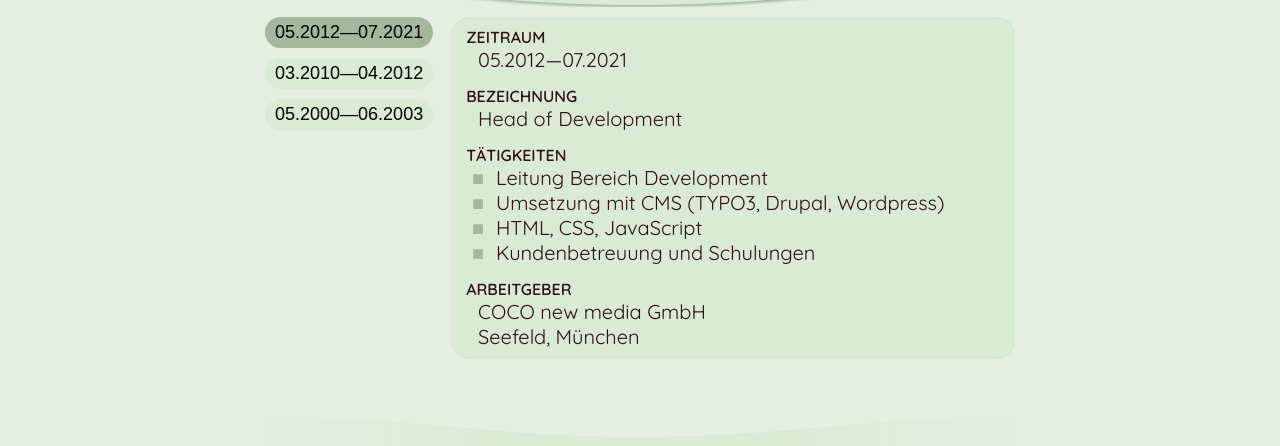
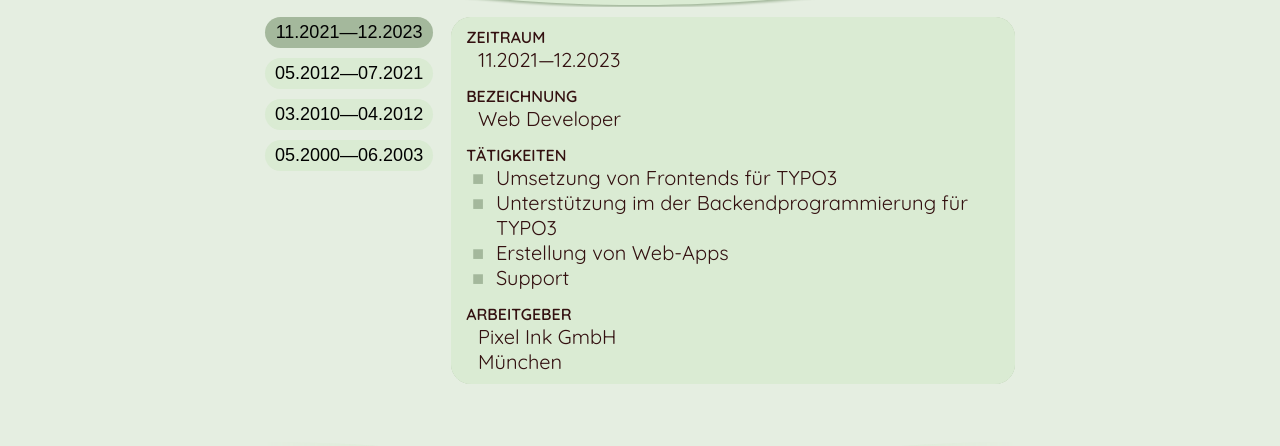
Before and after one commit to GuidoJansen/yunzen.de, a plain HTML site: page public/index.html in a window 1280 px wide. Shown: the part 253-699 px from the top of the page. Drawn offline with Linux system fonts and the light colour scheme.

Commit message:
[TASK] Add Svelte as knowledge

```diff
--- a/public/index.html
+++ b/public/index.html
@@ -23,13 +23,37 @@
             </header>
             <div class="container">
                 <nav>
-                    <button type="button" class="active" data-actor-number="0"><span class="mh">05.</span>2012—<span class="mh">07.</span>2021</button>
-                    <button type="button" data-actor-number="1"><span class="mh">03.</span>2010—<span class="mh">04.</span>2012</button>
-                    <button type="button" data-actor-number="2"><span class="mh">05.</span>2000—<span class="mh">06.</span>2003</button>
+                    <button type="button" class="active" data-actor-number="0"><span class="mh">11.</span>2021—<span class="mh">12.</span>2023</button>
+                    <button type="button" data-actor-number="2"><span class="mh">05.</span>2012—<span class="mh">07.</span>2021</button>
+                    <button type="button" data-actor-number="3"><span class="mh">03.</span>2010—<span class="mh">04.</span>2012</button>
+                    <button type="button" data-actor-number="4"><span class="mh">05.</span>2000—<span class="mh">06.</span>2003</button>
                 </nav>
                 <div class="slider slider-berufserfahrung">
                     <div class="stage" id="stage-berufserfahrung">
                         <div class="actor initial in">
+                            <dl>
+                                <dt>Zeitraum</dt>
+                                <dd>11.2021—12.2023</dd>
+                                <dt>Bezeichnung</dt>
+                                <dd>Web Developer</dd>
+                                <dt>Tätigkeiten</dt>
+                                <dd>
+                                    <ul>
+                                        <li>Umsetzung von Frontends für TYPO3</li>
+                                        <li>Unterstützung im der Backendprogrammierung für TYPO3</li>
+                                        <li>Erstellung von Web-Apps</li>
+                                        <li>Support</li>
+                                    </ul>
+                                </dd>
+                                <dt>Arbeitgeber</dt>
+                                <dd>
+                                    Pixel Ink GmbH<br>
+                                    München
+                                </dd>
+                            </dl>
+                        </div>
+
+                        <div class="actor">
                             <dl>
                                 <dt>Zeitraum</dt>
                                 <dd>05.2012—07.2021</dd>
@@ -52,7 +76,7 @@
                             </dl>
                         </div>
 
-                        <div class="actor initial">
+                        <div class="actor">
                             <dl>
                                 <dt>Zeitraum</dt>
                                 <dd>03.2010—04.2012</dd>
@@ -72,7 +96,7 @@
                             </dl>
                         </div>
 
-                        <div class="actor initial">
+                        <div class="actor">
                             <dl>
                                 <dt>Zeitraum</dt>
                                 <dd>05.2000—06.2003</dd>
@@ -279,6 +303,7 @@
                                         <li>Angular</li>
                                         <li>Vue.js</li>
                                         <li>Express</li>
+                                        <li>Svelte</li>
                                     </ul>
                                 </dd>
                             </dl>
```
